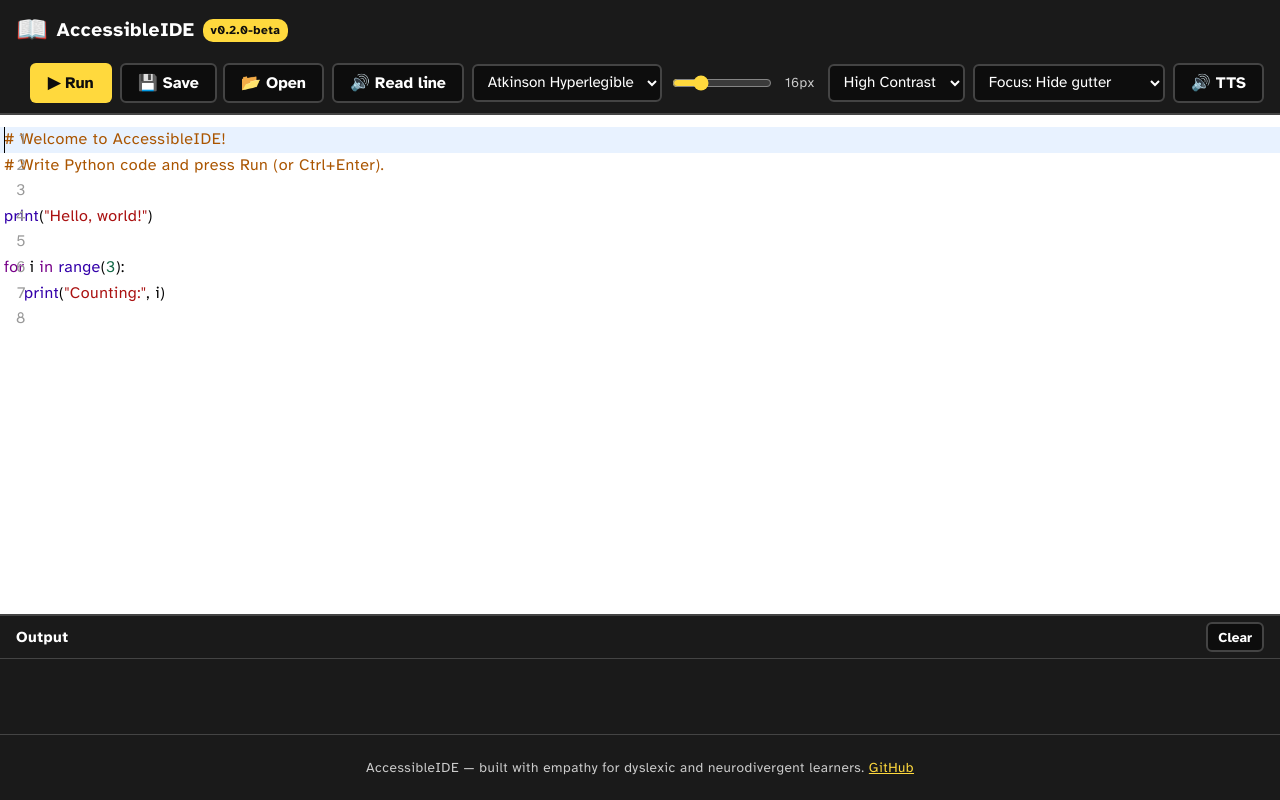
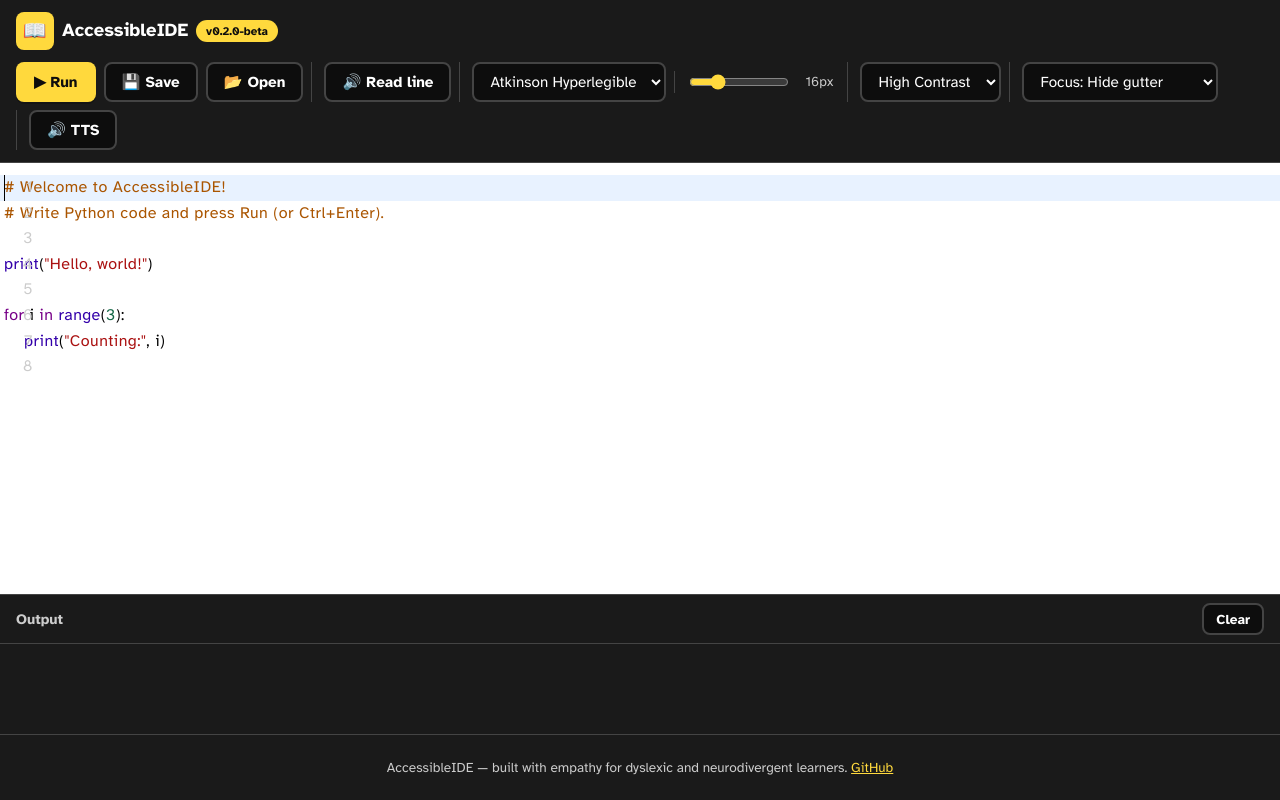
Before and after one commit to hothilux-21/accessible-coding, a Flask app: page / in a window 1280 px wide. Run offline with Flask 3, Linux system fonts and the light colour scheme.

Commit message:
Fix CodeMirror gutter overlap (font refresh + gutter letter-spacing) and polish UI design

```diff
--- a/src/accessible_ide/static/css/style.css
+++ b/src/accessible_ide/static/css/style.css
@@ -1,6 +1,7 @@
 /* ============================================================
    AccessibleIDE - Styles
    WCAG 2.1 AA: high contrast, large targets, clear focus states
+   Calm, low-distraction design for dyslexic & neurodivergent users
    ============================================================ */
 
 :root {
@@ -19,6 +20,13 @@
   --font-size: 16px;
   --line-height: 1.6;
   --letter-spacing: 0.5px;
+  --radius: 12px;
+  --radius-sm: 8px;
+  --space-1: 4px;
+  --space-2: 8px;
+  --space-3: 12px;
+  --space-4: 16px;
+  --space-5: 24px;
 }
 
 /* ---------- Theme: High Contrast (default) ---------- */
@@ -122,8 +130,8 @@ body {
   z-index: 1000;
   background: var(--accent);
   color: var(--accent-fg);
-  padding: 8px 16px;
-  border-radius: 4px;
+  padding: var(--space-2) var(--space-4);
+  border-radius: var(--radius-sm);
   font-weight: bold;
   text-decoration: none;
 }
@@ -142,61 +150,83 @@ body {
   display: flex;
   flex-wrap: wrap;
   align-items: center;
-  gap: 12px;
-  padding: 10px 16px;
+  gap: var(--space-3);
+  padding: var(--space-3) var(--space-4);
   background: var(--panel-bg);
-  border-bottom: 2px solid var(--panel-border);
+  border-bottom: 1px solid var(--panel-border);
 }
 
 .brand {
   display: flex;
   align-items: center;
-  gap: 8px;
+  gap: var(--space-2);
 }
 
 .brand-logo {
-  font-size: 1.6em;
+  display: grid;
+  place-items: center;
+  width: 38px;
+  height: 38px;
+  background: var(--accent);
+  color: var(--accent-fg);
+  border-radius: var(--radius-sm);
+  font-size: 1.2em;
+  flex-shrink: 0;
 }
 
 .brand-name {
   margin: 0;
-  font-size: 1.2em;
+  font-size: 1.15em;
   font-weight: bold;
+  letter-spacing: normal;
 }
 
 .version-badge {
-  font-size: 0.75em;
+  font-size: 0.72em;
   background: var(--accent);
   color: var(--accent-fg);
-  padding: 2px 8px;
-  border-radius: 10px;
+  padding: 2px 10px;
+  border-radius: 999px;
   font-weight: bold;
+  letter-spacing: normal;
 }
 
 .toolbar {
   display: flex;
   flex-wrap: wrap;
   align-items: center;
-  gap: 8px;
+  gap: var(--space-2);
   margin-left: auto;
 }
 
 .tool-group {
   display: flex;
   align-items: center;
-  gap: 6px;
+  gap: var(--space-2);
+  padding-left: var(--space-3);
+  border-left: 1px solid var(--panel-border);
+}
+
+.tool-group:first-of-type {
+  border-left: none;
+  padding-left: 0;
 }
 
 .tool-select {
   font-family: inherit;
   font-size: 0.95em;
-  padding: 6px 10px;
+  padding: var(--space-2) var(--space-3);
   border: 2px solid var(--panel-border);
-  border-radius: 6px;
+  border-radius: var(--radius-sm);
   background: var(--bg);
   color: var(--fg);
   cursor: pointer;
-  min-height: 38px;
+  min-height: 40px;
+  transition: border-color 0.2s ease;
+}
+
+.tool-select:hover {
+  border-color: var(--accent);
 }
 
 .tool-label {
@@ -204,6 +234,7 @@ body {
   color: var(--muted);
   min-width: 40px;
   text-align: center;
+  letter-spacing: normal;
 }
 
 input[type="range"] {
@@ -215,14 +246,14 @@ input[type="range"] {
 /* ---------- Buttons ---------- */
 .btn {
   font-family: inherit;
-  font-size: 1em;
-  font-weight: bold;
-  padding: 8px 16px;
+  font-size: 0.95em;
+  font-weight: 600;
+  padding: var(--space-2) var(--space-4);
   border: 2px solid transparent;
-  border-radius: 6px;
+  border-radius: var(--radius-sm);
   cursor: pointer;
-  min-height: 38px;
-  transition: transform 0.1s ease, background 0.2s ease;
+  min-height: 40px;
+  transition: transform 0.1s ease, background 0.2s ease, border-color 0.2s ease;
 }
 
 .btn:active { transform: scale(0.97); }
@@ -230,6 +261,7 @@ input[type="range"] {
 .btn-primary {
   background: var(--accent);
   color: var(--accent-fg);
+  box-shadow: 0 2px 0 rgba(0, 0, 0, 0.25);
 }
 
 .btn-primary:hover {
@@ -242,6 +274,10 @@ input[type="range"] {
   border-color: var(--panel-border);
 }
 
+.btn-toggle:hover {
+  border-color: var(--accent);
+}
+
 .btn-toggle.active {
   background: var(--accent);
   color: var(--accent-fg);
@@ -250,8 +286,8 @@ input[type="range"] {
 
 .btn-small {
   font-size: 0.85em;
-  padding: 4px 10px;
-  min-height: 30px;
+  padding: var(--space-1) var(--space-3);
+  min-height: 32px;
   background: var(--bg);
   color: var(--fg);
   border-color: var(--panel-border);
@@ -273,6 +309,7 @@ input[type="range"] {
   flex: 1;
   min-height: 0;
   position: relative;
+  background: var(--bg);
 }
 
 .editor {
@@ -293,11 +330,20 @@ input[type="range"] {
 }
 
 .CodeMirror-lines {
-  padding: 12px 0;
+  padding: var(--space-3) 0;
 }
 
+/* Gutter: keep line numbers aligned with the code.
+   Letter-spacing must NOT apply here, or the numbers drift
+   and overlap the code. */
 .CodeMirror-gutters {
   border-right: 1px solid var(--panel-border);
+  letter-spacing: normal !important;
+}
+
+.CodeMirror-linenumber {
+  padding: 0 var(--space-2) 0 var(--space-3);
+  color: var(--muted);
 }
 
 /* Focus mode: hide gutter */
@@ -317,60 +363,65 @@ body[data-focus-mode="lines"] .CodeMirror-line.CodeMirror-activeline-background
 
 /* ---------- Output pane ---------- */
 .output-pane {
-  border-top: 2px solid var(--panel-border);
+  border-top: 1px solid var(--panel-border);
   background: var(--panel-bg);
   max-height: 35%;
   display: flex;
   flex-direction: column;
-  min-height: 120px;
+  min-height: 140px;
 }
 
 .output-header {
   display: flex;
   align-items: center;
   justify-content: space-between;
-  padding: 6px 16px;
+  padding: var(--space-2) var(--space-4);
   border-bottom: 1px solid var(--panel-border);
 }
 
 .output-title {
   margin: 0;
-  font-size: 0.95em;
+  font-size: 0.9em;
   font-weight: bold;
+  color: var(--muted);
+  letter-spacing: normal;
 }
 
 .output {
   flex: 1;
   margin: 0;
-  padding: 12px 16px;
+  padding: var(--space-3) var(--space-4);
   overflow: auto;
   font-family: "Courier New", monospace;
   font-size: 0.95em;
   white-space: pre-wrap;
   word-break: break-word;
   color: var(--fg);
+  letter-spacing: normal;
 }
 
 /* ---------- Error panel ---------- */
 .error-panel {
-  margin: 0 16px 12px;
-  padding: 12px 16px;
+  margin: 0 var(--space-4) var(--space-3);
+  padding: var(--space-3) var(--space-4);
   background: var(--error-bg);
   border: 2px solid var(--error-border);
-  border-radius: 8px;
+  border-radius: var(--radius-sm);
   color: var(--error-fg);
 }
 
 .error-title {
-  margin: 0 0 6px;
+  margin: 0 0 var(--space-1);
   font-size: 1em;
   font-weight: bold;
+  letter-spacing: normal;
 }
 
 .error-message {
   margin: 0;
   font-size: 1em;
   line-height: 1.5;
+  letter-spacing: normal;
 }
 
 /* Error line highlight in the editor */
@@ -381,12 +432,13 @@ body[data-focus-mode="lines"] .CodeMirror-line.CodeMirror-activeline-background
 
 /* ---------- Footer ---------- */
 .footer {
-  padding: 8px 16px;
+  padding: var(--space-2) var(--space-4);
   background: var(--panel-bg);
   border-top: 1px solid var(--panel-border);
   font-size: 0.85em;
   color: var(--muted);
   text-align: center;
+  letter-spacing: normal;
 }
 
 .footer a {
@@ -403,6 +455,10 @@ body[data-focus-mode="lines"] .CodeMirror-line.CodeMirror-activeline-background
     margin-left: 0;
     justify-content: center;
   }
+  .tool-group {
+    border-left: none;
+    padding-left: 0;
+  }
   .brand {
     justify-content: center;
   }
--- a/src/accessible_ide/static/js/app.js
+++ b/src/accessible_ide/static/js/app.js
@@ -122,6 +122,9 @@
     // CodeMirror needs the font applied to its content
     var cm = editorEl.querySelector('.CodeMirror');
     if (cm) cm.style.fontFamily = family;
+    // Font metrics changed - recalculate the gutter width so line
+    // numbers never overlap the code.
+    editor.refresh();
   }
 
   function applyFontSize(size) {
@@ -369,4 +372,12 @@
   applyFont(body.getAttribute('data-font') || 'Atkinson Hyperlegible');
   applyFontSize(parseInt(body.getAttribute('data-font-size') || '16', 10));
   applyFocusMode(body.getAttribute('data-focus-mode') || 'off');
+
+  // Custom fonts load asynchronously. Once they are ready, recalculate
+  // the editor layout so the gutter width matches the real font metrics.
+  if (document.fonts && document.fonts.ready) {
+    document.fonts.ready.then(function () {
+      editor.refresh();
+    });
+  }
 })();
```
